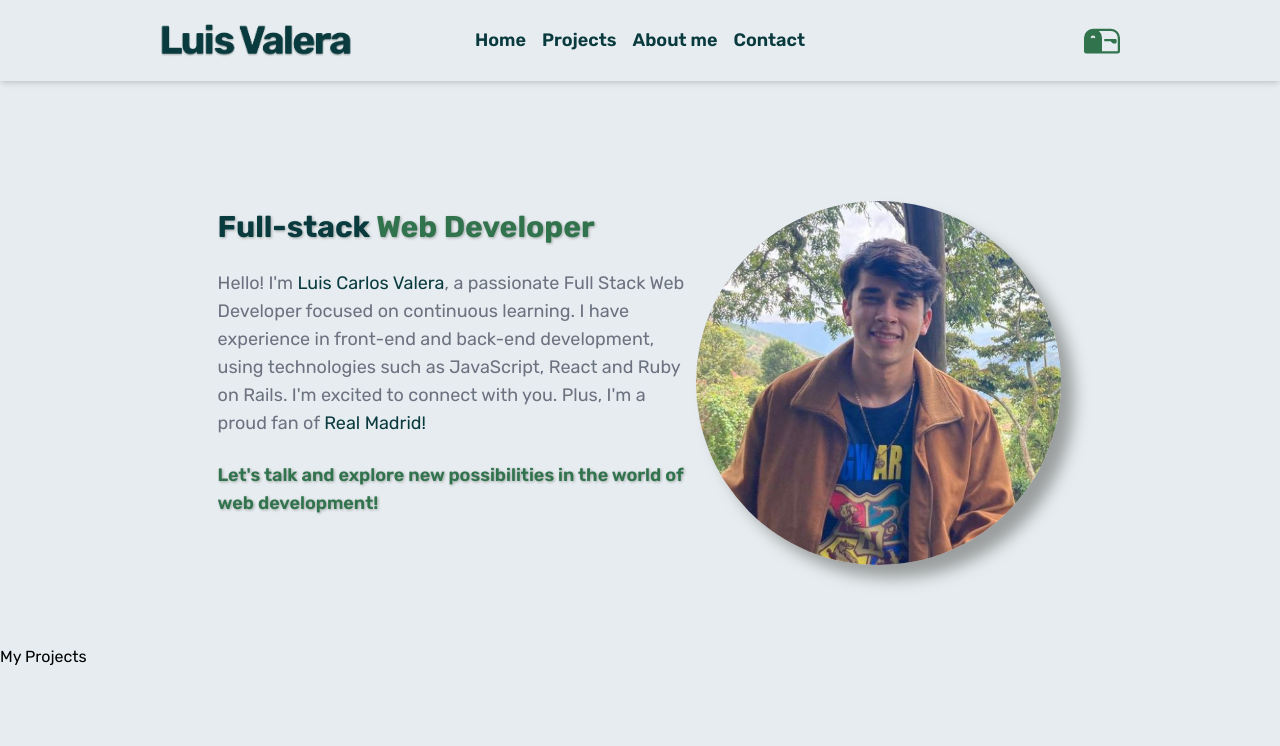
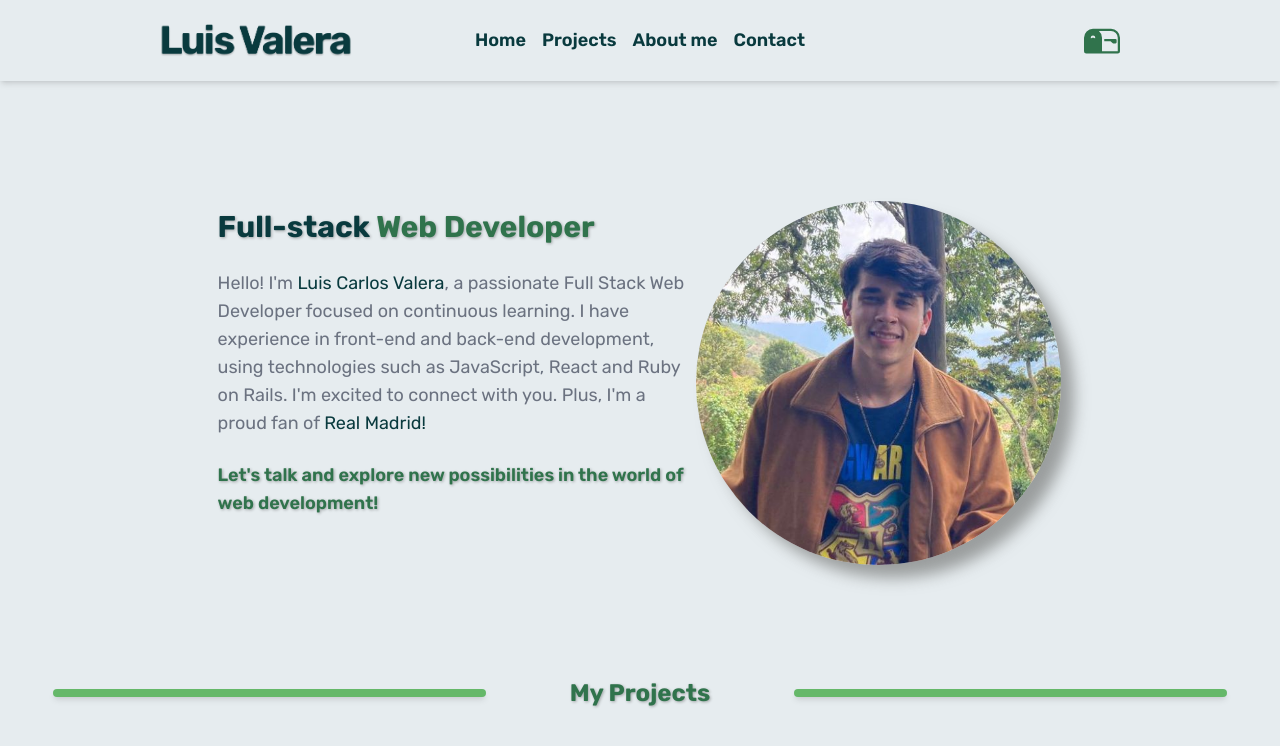
Before and after one commit to Luiscarlosvd/luiscarlosvd-portfolio, a React (Vite) app: page / in a window 1280 px wide. Shown: the top 746 px of the page. Built offline with nearby package versions, Linux system fonts and the light colour scheme.

Commit message:
Add title and header for projectList component

```diff
--- a/src/components/ProjectList.jsx
+++ b/src/components/ProjectList.jsx
@@ -1,9 +1,13 @@
 
 const ProjectList = () => {
   return (
-    <div>
-      <h1>My Projects</h1>
-    </div>
+    <section className="my-8">
+      <div className="flex justify-between w-11/12 m-auto items-center">
+        <div className="w-full h-2 shadow-md rounded-lg bg-mantis" />
+        <h1 className="text-shadow text-center w-2/3 px-4 font-bold text-2xl text-dark-spring-green" >My Projects</h1>
+        <div className="w-full h-2 shadow-md rounded-lg bg-mantis" />
+      </div>
+    </section>
   )
 }
 
```
